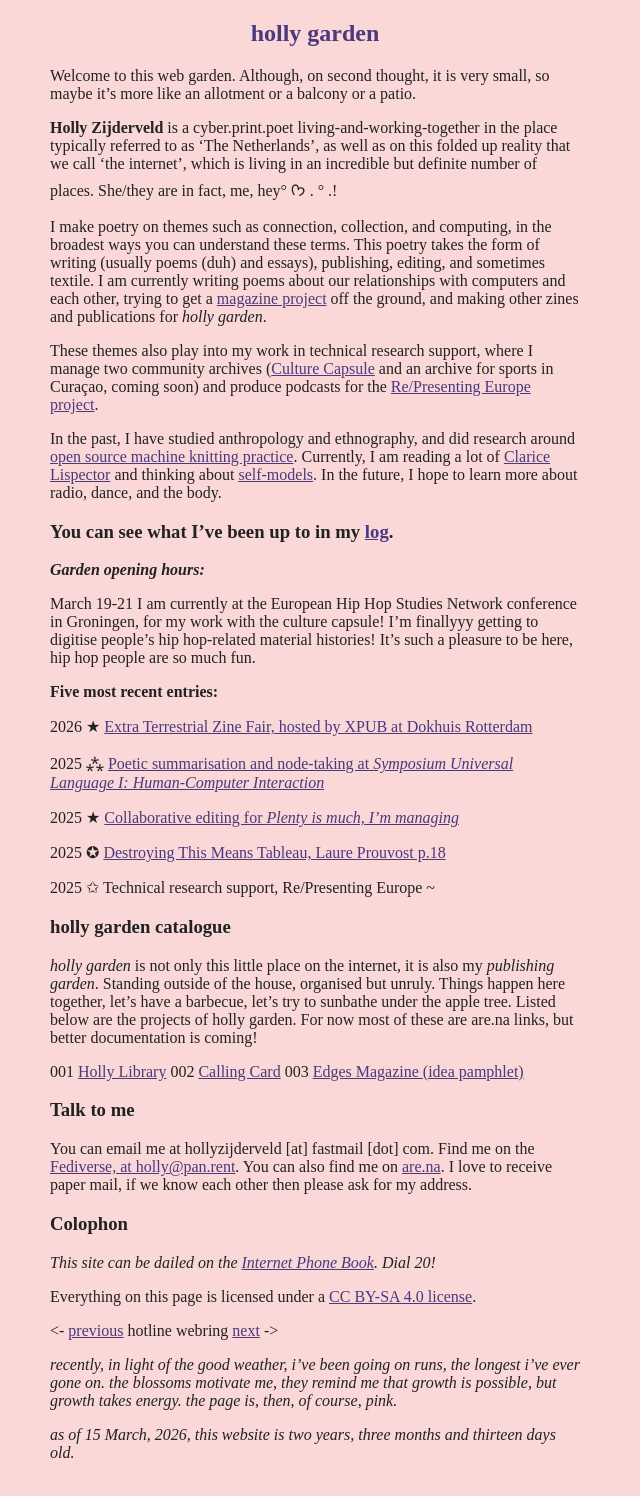
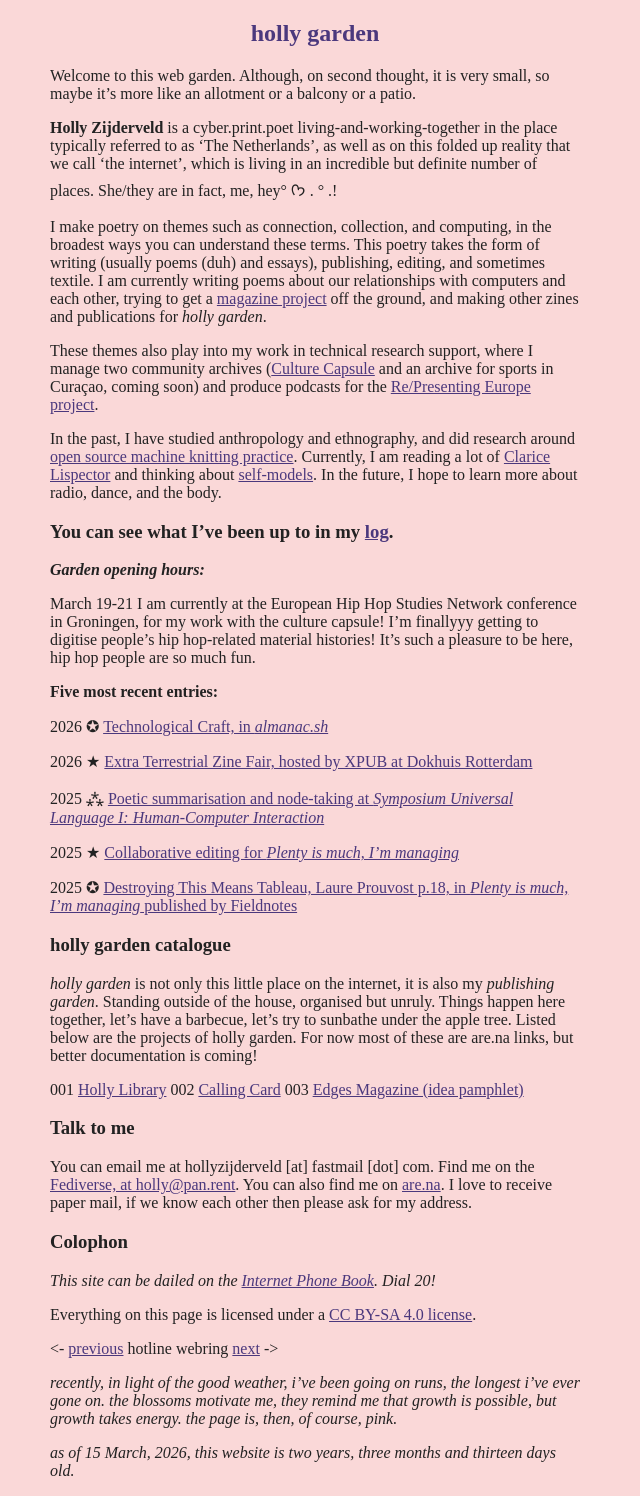
Before and after one commit to hollyz1jderveld/hollyz1jderveld.github.io, a Jekyll site: the page built from index.md, in a window 1280 px wide. Shown: the whole page, without its empty margins (0-640 px from the left). Built offline with Jekyll 4.4.1, drawn with Linux system fonts in a browser that asks for light colours; some web fonts are replaced; Markdown is read by kramdown in place of the engine named in the settings; our own code applies the rules of GitHub Pages for plain Markdown files.

Commit message:
Update index.md

```diff
--- a/index.md
+++ b/index.md
@@ -20,15 +20,15 @@ March 19-21 I am currently at the European Hip Hop Studies Network conference in
 
 **Five most recent entries:**
 
+2026  ✪  [Technological Craft, in *almanac.sh*](https://publications.servus.at/2026-almanac.sh/almanac.html#third-moon)
+
 2026  ★  [Extra Terrestrial Zine Fair, hosted by XPUB at Dokhuis Rotterdam](https://hub.xpub.nl/cerealbox/xtraterrestrial/?utm_source=ig&utm_medium=social&utm_content=link_in_bio)
 
 2025  ⁂  [Poetic summarisation and node-taking at *Symposium Universal Language I: Human-Computer Interaction*](https://www.stroom.nl/stroom-algemeen/activiteiten/save-the-date-universal-language-i-human-computer-interaction)
 
 2025  ★  [Collaborative editing for *Plenty is much, I'm managing*](https://files.cargocollective.com/c1157868/Plenty-is-much-Fieldnotes-Saturday-School-2025.pdf)
 
-2025  ✪  [Destroying This Means Tableau, Laure Prouvost p.18](https://files.cargocollective.com/c1157868/Plenty-is-much-Fieldnotes-Saturday-School-2025.pdf)
-
-2025  ✩  Technical research support, Re/Presenting Europe ~
+2025  ✪  [Destroying This Means Tableau, Laure Prouvost p.18, in *Plenty is much, I'm managing* published by Fieldnotes](https://files.cargocollective.com/c1157868/Plenty-is-much-Fieldnotes-Saturday-School-2025.pdf)
 
 ### holly garden catalogue
 *holly garden* is not only this little place on the internet, it is also my *publishing garden*. Standing outside of the house, organised but unruly. Things happen here together, let’s have a barbecue, let’s try to sunbathe under the apple tree. Listed below are the projects of holly garden. For now most of these are are.na links, but better documentation is coming!
```
